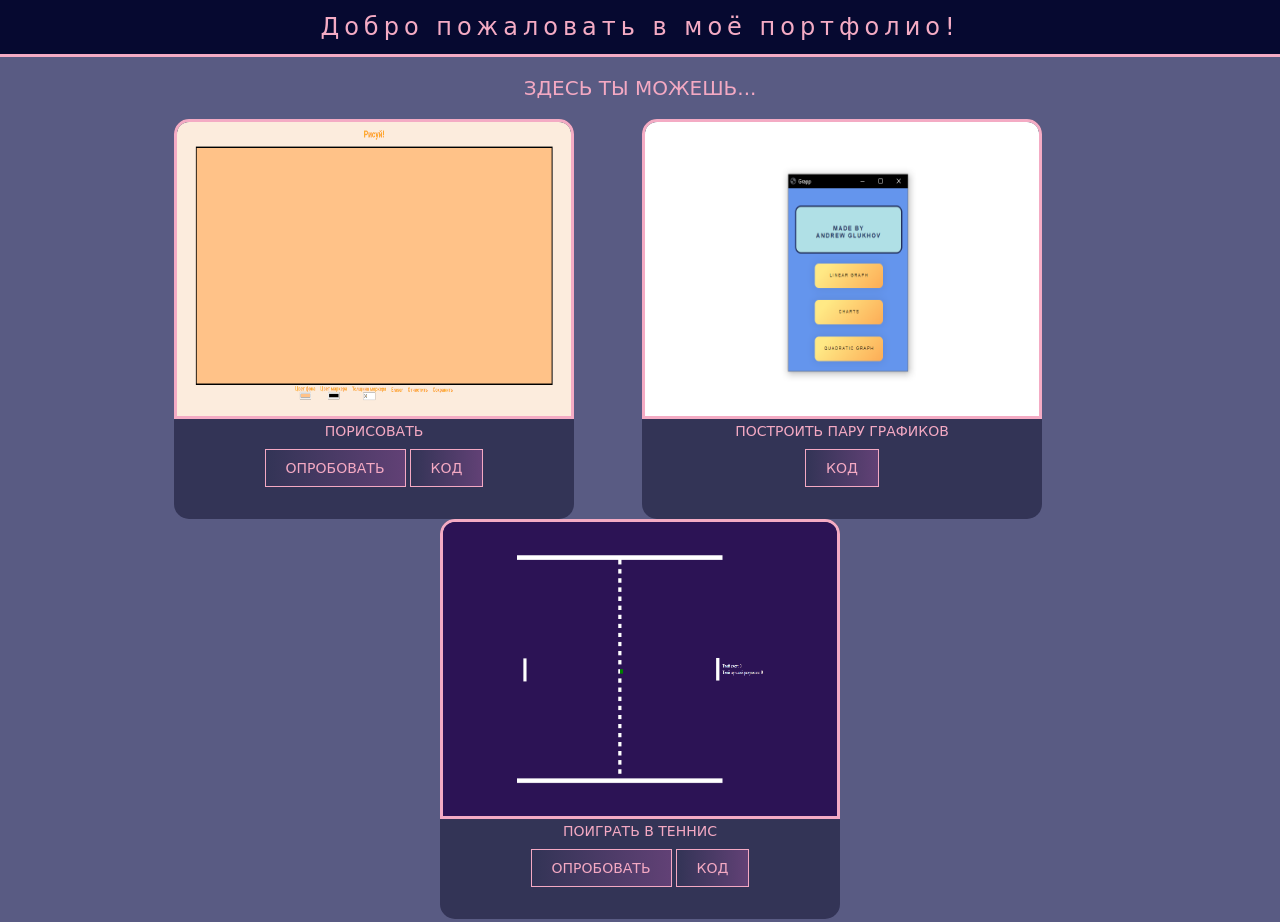
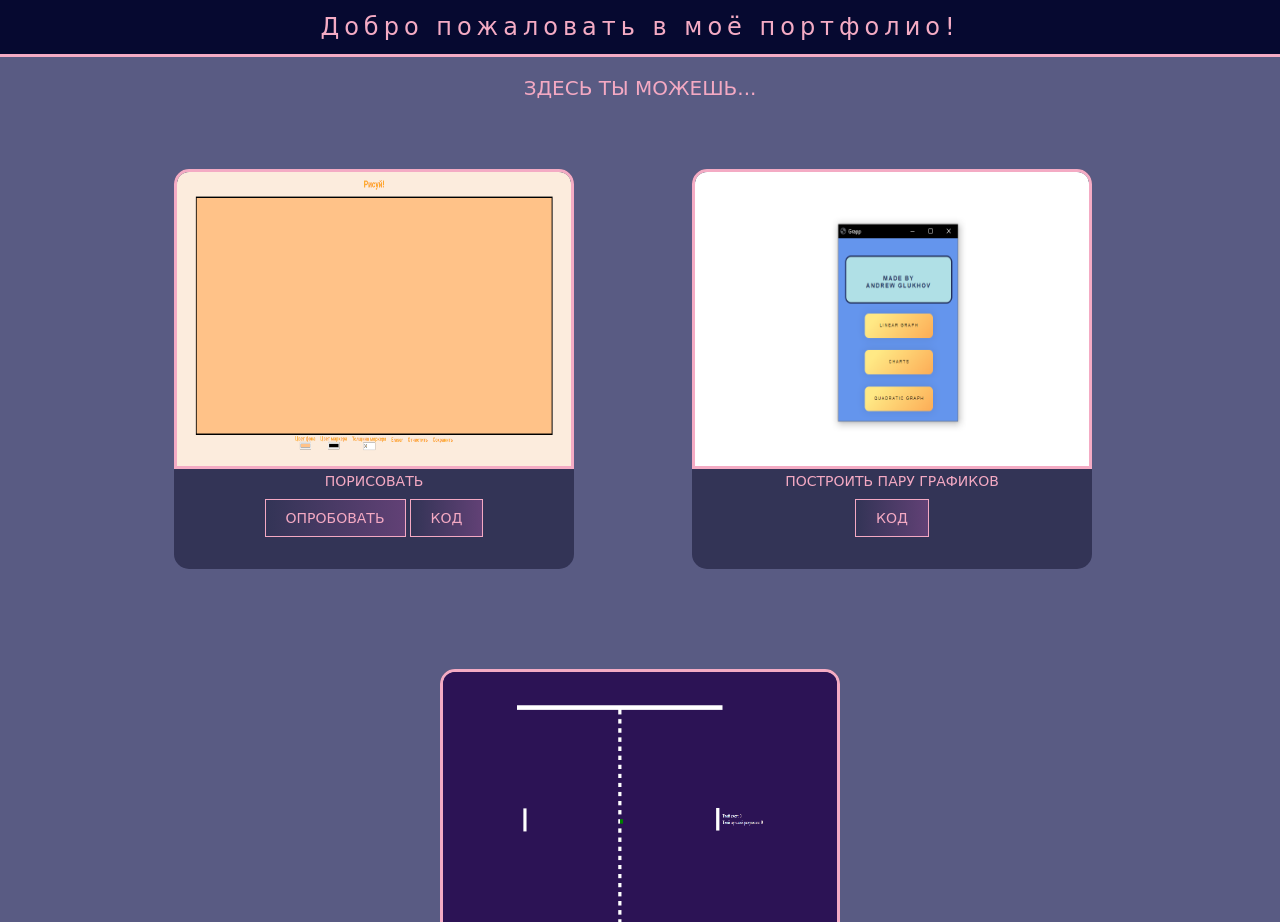
Before and after one commit to AndreyGL0290/Portfolio, a plain HTML site: page index.html in a window 1280 px wide. Shown: the top 922 px of the page. Drawn offline with Linux system fonts and the light colour scheme.

Commit message:
Change some values

```diff
--- a/style.css
+++ b/style.css
@@ -1,6 +1,7 @@
 body{
     margin:0px;
     background-color: #595b83;
+    text-align: center;
 }
 
 header{
@@ -49,6 +50,7 @@ img{
 }
 
 .content_container{
+    display:inline-block;
     text-align: center;
     display:block;
     margin-bottom: 3%;
@@ -56,6 +58,7 @@ img{
 
 .content{
     display: inline-block;
+    margin: 50px;
     background-color:#333456;
     width:400px;
     height:400px;
@@ -78,6 +81,10 @@ img{
     background-image: linear-gradient(to right, #333456 0%,#904e95 100%);
     background-size: 200% auto;
     transition: .5s;
+}
+
+#try_button{
+    margin-right: 10px;
 }
 
 .button:hover {background-position: right center;}
```
